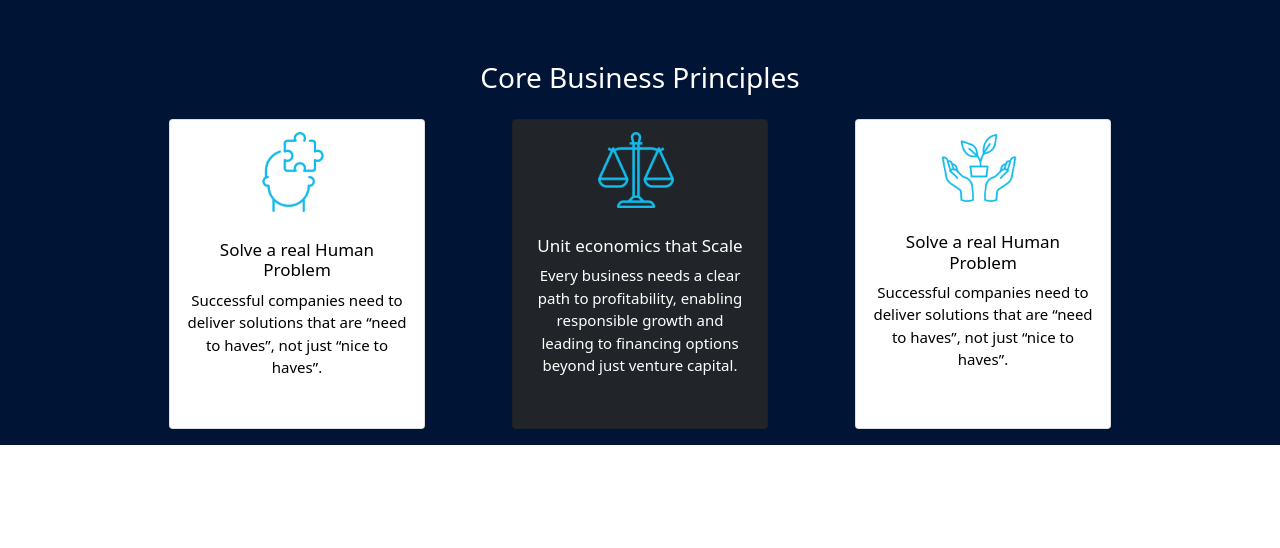
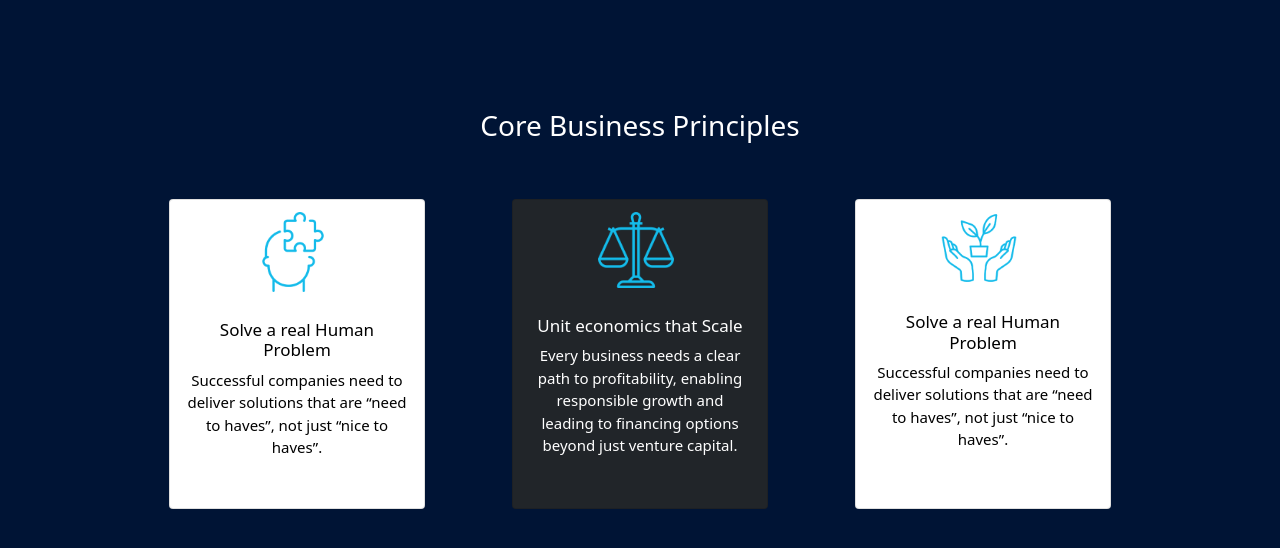
Before and after one commit to Akash0a/Matrix-tudo-indeed, a plain HTML site: page index.html in a window 1280 px wide. Shown: the part 630-1178 px from the top of the page. Before the commit the page ends 1075 px from the top, so only its background shows below. Drawn offline with nearby package versions, Linux system fonts and the light colour scheme.

Commit message:
second commit with 2 section of body

```diff
--- a/index.html
+++ b/index.html
@@ -80,11 +80,11 @@
 
         <!-- Core Business Principles section  -->
 
-        <div class="container text-white text-center">
+        <div class="container text-white text-center py-5">
             <h3>Core Business Principles</h3>
 
             <div class="justify-content-evenly flex-wrap" id="CoreBP">
-                <div class="py-3">
+                <div class="py-5">
                     <div class="card" style="width: 16rem;height: 310px;">
                         <img src="Images/puzzle (2) 2.png" class="img-fluid img1">
                         <div class="card-body text-black">
@@ -99,7 +99,7 @@
                 </div>
 
 
-                <div class=" py-3 ">
+                <div class=" py-5 ">
                     <div class="card bg-dark" style="width: 16rem;height: 310px;">
                         <img src="Images/balance (2) 2.png" class="img-fluid img1">
                         <div class="card-body text-white">
@@ -114,7 +114,7 @@
                     </div>
                 </div>
 
-                <div class="py-3">
+                <div class="py-5">
                     <div class="card" style="width: 16rem;height: 310px;">
                         <img src="Images/plant (2) 2.png" class="img-fluid img1">
                         <div class="card-body text-black">
```
